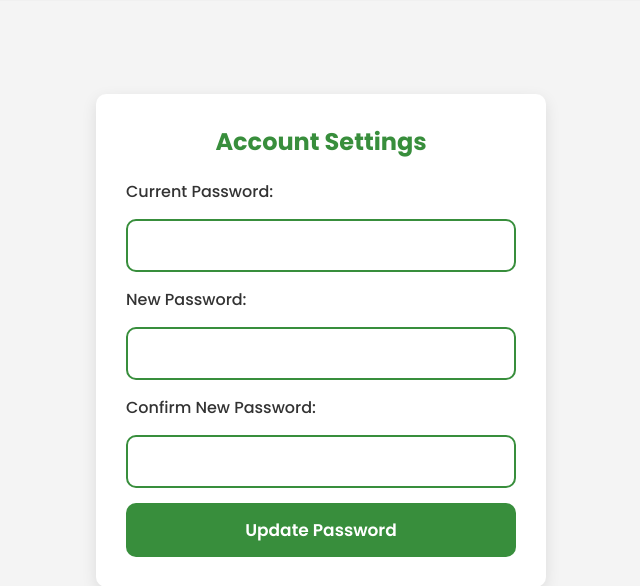
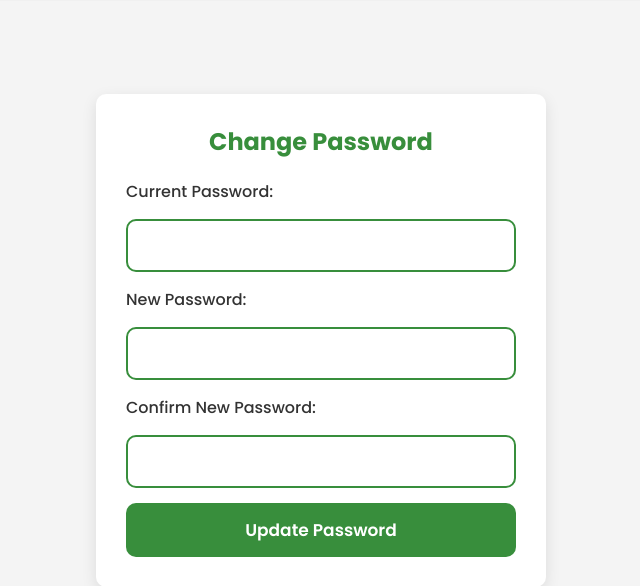
Before and after one commit to earlhsjks/tachyon-log, a Flask app: page /admin/account-settings in a window 1280 px wide. Shown: the part 60-646 px from the top of the page, without its empty margins (319-959 px from the left). Run offline with Flask 3, Linux system fonts and the light colour scheme; the visitor is signed in with stand-in values (Sample User, id 1).

Commit message:
Update account_settings.html

```diff
--- a/templates/admin/account_settings.html
+++ b/templates/admin/account_settings.html
@@ -7,7 +7,7 @@
     <link rel="stylesheet" href="{{ url_for('static', filename='css/account_settings.css') }}">
 
     <div class="container">
-        <h2>Account Settings</h2>
+        <h2>Change Password</h2>
 
         <form method="POST" action="{{ url_for('admin.account_settings') }}">
             <label for="current_password">Current Password:</label>
```
